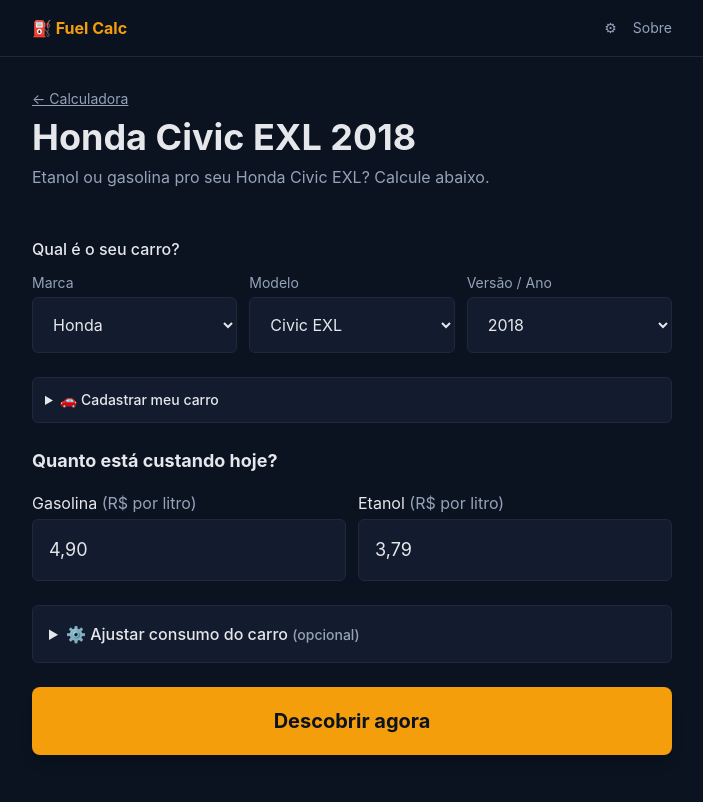
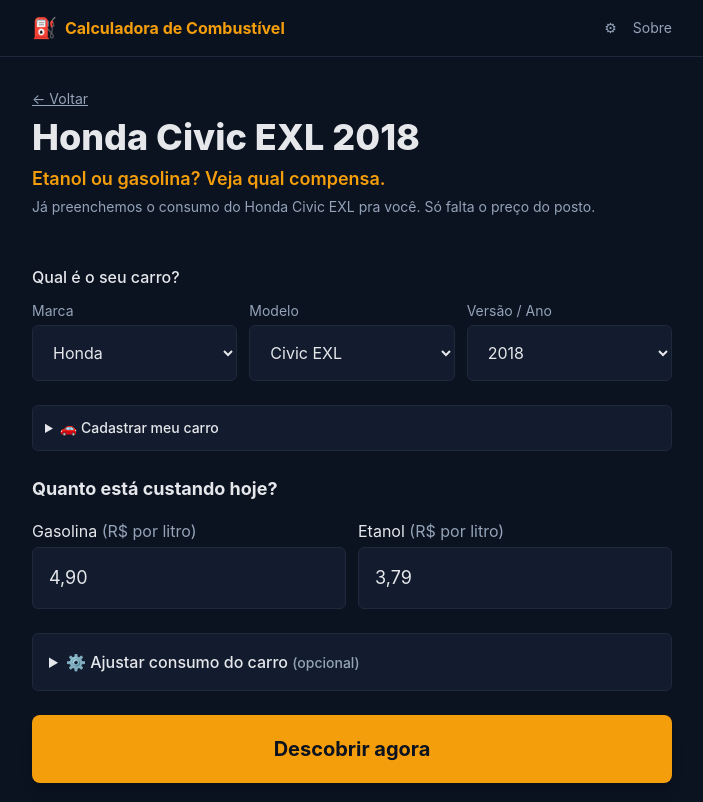
Before and after one commit to marciioluucas/marciioluucas.github.io, an Astro site: page /calculadora/civic-2018 in a window 1280 px wide. Shown: the top 802 px of the page, without its empty margins (288-991 px from the left). Built offline with nearby package versions, Linux system fonts and the light colour scheme; Astro itself is replaced by a stand-in of ours.

Commit message:
feat: rebrand from fuel calc to calculadora de combustivel for brazilian audience

```diff
--- a/src/components/Header.astro
+++ b/src/components/Header.astro
@@ -2,7 +2,11 @@
 ---
 <header class="sticky top-0 z-30 border-b border-border bg-bg/90 backdrop-blur">
   <div class="container-app flex h-14 items-center justify-between">
-    <a href="/" class="text-base font-bold text-primary">⛽ Fuel Calc</a>
+    <a href="/" class="flex items-center gap-2 text-base font-bold text-primary">
+      <span class="text-xl" aria-hidden="true">⛽</span>
+      <span class="hidden sm:inline">Calculadora de Combustível</span>
+      <span class="sm:hidden">Etanol ou Gasolina?</span>
+    </a>
     <nav class="flex items-center gap-4 text-sm text-muted">
       <a href="/configuracoes" aria-label="Configurações">⚙</a>
       <a href="/sobre">Sobre</a>
--- a/src/pages/calculadora/[slug].astro
+++ b/src/pages/calculadora/[slug].astro
@@ -13,8 +13,8 @@
 const { slug } = Astro.params;
 const v = getVehicle(slug!);
 if (!v) return Astro.redirect('/404');
-const title = `Calculadora ${vehicleTitle(v)}: Etanol ou Gasolina?`;
-const description = `Veja se etanol ou gasolina compensa pro ${vehicleTitle(v)}. Autonomias pré-configuradas e cálculo na hora.`;
+const title = `${vehicleTitle(v)}: Vale Etanol ou Gasolina?`;
+const description = `Calculadora pronta pro ${vehicleTitle(v)}. Coloque o preço do dia e descubra qual combustível compensa em segundos.`;
 const jsonLd = {
   '@context': 'https://schema.org',
   '@type': 'Vehicle',
@@ -34,9 +34,10 @@
   <SEO slot="head" title={title} description={description} jsonLd={jsonLd}
        ogImage={new URL(`/og/${v.slug}.png`, Astro.site).toString()} />
   <section class="container-app pt-8 pb-2">
-    <p class="text-sm text-muted"><a href="/" class="underline">← Calculadora</a></p>
-    <h1 class="mt-2 text-3xl font-bold sm:text-4xl">{vehicleTitle(v)}</h1>
-    <p class="mt-2 text-muted">Etanol ou gasolina pro seu {v.marca} {v.modelo}? Calcule abaixo.</p>
+    <p class="text-sm text-muted"><a href="/" class="underline hover:text-text">← Voltar</a></p>
+    <h1 class="mt-2 text-3xl font-extrabold sm:text-4xl">{vehicleTitle(v)}</h1>
+    <p class="mt-2 text-lg font-semibold text-primary">Etanol ou gasolina? Veja qual compensa.</p>
+    <p class="mt-1 text-sm text-muted">Já preenchemos o consumo do {v.marca} {v.modelo} pra você. Só falta o preço do posto.</p>
     <AdSlot slot={AD_SLOTS.afterHero} />
   </section>
   <FuelCalculator initialSlug={v.slug} />
--- a/src/pages/configuracoes.astro
+++ b/src/pages/configuracoes.astro
@@ -3,7 +3,7 @@
 import SEO from '../components/SEO.astro';
 import SettingsPanel from '../components/SettingsPanel.tsx';
 ---
-<Layout title="Configurações — Fuel Calc">
+<Layout title="Configurações — Calculadora de Combustível">
   <SEO slot="head"
     title="Configurações — Calculadora de Combustível"
     description="Ajuste a regra dos 70%, gerencie histórico e dados salvos no navegador."
--- a/src/pages/index.astro
+++ b/src/pages/index.astro
@@ -30,13 +30,14 @@
 ---
 <Layout title="Calculadora de Combustível">
   <SEO slot="head"
-    title="Calculadora de Combustível: Etanol ou Gasolina? — Vale a Pena"
-    description="Calcule rápido qual combustível compensa: etanol ou gasolina. Mobile-first, com regra dos 70% e suporte a múltiplos veículos."
+    title="Etanol ou Gasolina? Descubra qual compensa pro seu carro"
+    description="Em 10 segundos descubra se vale mais etanol ou gasolina pro seu carro. Grátis, sem cadastro, com mais de 40 modelos pré-configurados."
     jsonLd={jsonLd}
   />
   <section class="container-app pt-8 pb-2 text-center">
-    <h1 class="text-4xl font-bold sm:text-5xl">Vale a pena abastecer com etanol?</h1>
-    <p class="mt-3 text-lg text-muted">Preencha o preço dos combustíveis e descubra na hora.</p>
+    <h1 class="text-4xl font-extrabold sm:text-5xl">Etanol ou gasolina?</h1>
+    <p class="mt-3 text-xl font-semibold text-primary">Descubra qual compensa pro seu carro hoje.</p>
+    <p class="mt-2 text-base text-muted">Grátis, sem cadastro, em 10 segundos.</p>
     <AdSlot slot={AD_SLOTS.afterHero} />
   </section>
   <FuelCalculator />
--- a/src/pages/privacidade.astro
+++ b/src/pages/privacidade.astro
@@ -2,7 +2,7 @@
 import Layout from '../layouts/Layout.astro';
 import SEO from '../components/SEO.astro';
 ---
-<Layout title="Política de Privacidade — Fuel Calc">
+<Layout title="Política de Privacidade — Calculadora de Combustível">
   <SEO slot="head"
     title="Política de Privacidade — Calculadora de Combustível"
     description="Política de privacidade da Calculadora de Combustível: dados coletados, uso de localStorage, anúncios do Google AdSense e seus direitos."
--- a/src/pages/sobre.astro
+++ b/src/pages/sobre.astro
@@ -2,10 +2,14 @@
 import Layout from '../layouts/Layout.astro';
 import SEO from '../components/SEO.astro';
 ---
-<Layout title="Sobre — Fuel Calc">
-  <SEO slot="head" title="Sobre — Fuel Calc" description="Sobre a Calculadora de Combustível." />
-  <section class="container-app py-8 prose prose-invert">
-    <h1 class="text-3xl font-bold">Sobre</h1>
-    <p class="mt-3 text-muted">Calculadora simples e rápida de etanol vs gasolina, criada por <a class="underline" href="https://www.linkedin.com/in/marcio-lucas/">Márcio Lucas</a>. Sem cadastros, sem coletas, tudo roda no seu navegador.</p>
+<Layout title="Sobre — Calculadora de Combustível">
+  <SEO slot="head" title="Sobre — Calculadora de Combustível"
+       description="Conheça a Calculadora de Combustível: ferramenta gratuita pra decidir entre etanol e gasolina." />
+  <section class="container-app py-8 space-y-4">
+    <h1 class="text-3xl font-bold">Sobre a Calculadora</h1>
+    <p class="text-muted">A <strong>Calculadora de Combustível</strong> é uma ferramenta gratuita que ajuda você a decidir, em segundos, qual combustível compensa pro seu carro hoje: etanol ou gasolina.</p>
+    <p class="text-muted">Foi criada por <a class="text-primary underline" href="https://www.linkedin.com/in/marcio-lucas/">Márcio Lucas</a>, motorista igual a você, que cansou de ficar com calculadora na mão no posto. A ideia é simples: você digita os preços do dia, escolhe seu carro, e a gente faz a conta.</p>
+    <p class="text-muted"><strong>Sem cadastro. Sem coletar seus dados. Sem complicação.</strong> Os preços e o seu carro ficam salvos só no seu celular, ninguém mais vê.</p>
+    <p class="text-muted">Tem ideia, sugestão ou achou um bug? Manda mensagem no <a class="text-primary underline" href="https://www.linkedin.com/in/marcio-lucas/">LinkedIn</a>.</p>
   </section>
 </Layout>
```
